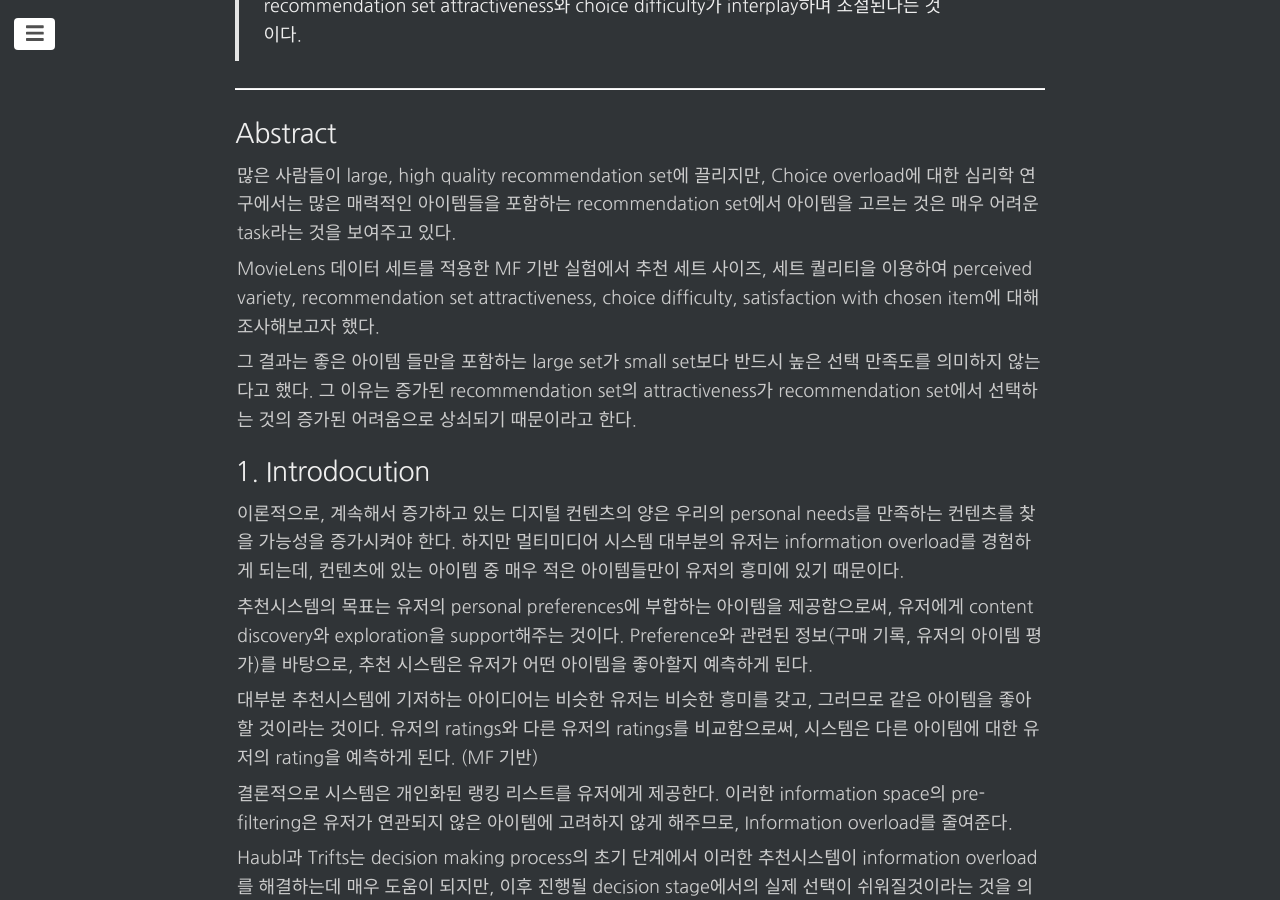
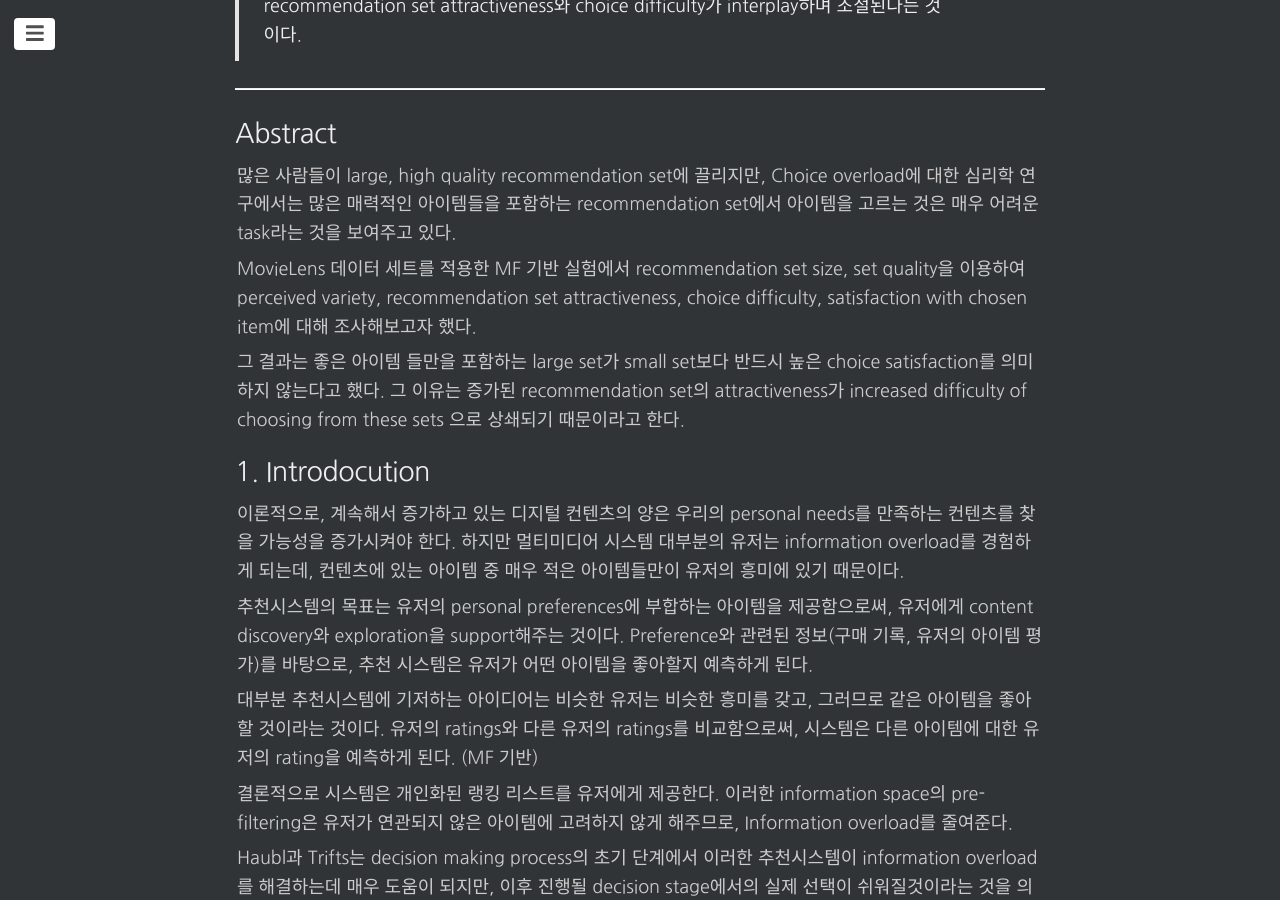
Before and after one commit to changhyeonnam/changhyeonnam.github.io, a Jekyll site: the page built from _posts/2023/2023-04-27-choice_overload.md, in a window 1280 px wide and 900 px high, scrolled down 595 px. Built offline with Jekyll 4.4.1, drawn with Linux system fonts in a browser that asks for light colours; nearby versions of some CDN libraries; comment, search, counter and statistics services are not loaded.

Commit message:
update post

```diff
--- a/_posts/2023/2023-04-27-choice_overload.md
+++ b/_posts/2023/2023-04-27-choice_overload.md
@@ -22,9 +22,9 @@ sitemap :
 
 많은 사람들이  large, high quality recommendation set에 끌리지만, Choice overload에 대한 심리학 연구에서는 많은 매력적인 아이템들을 포함하는 recommendation set에서 아이템을 고르는 것은 매우 어려운 task라는 것을 보여주고 있다.
 
-MovieLens 데이터 세트를 적용한 MF 기반 실험에서 추천 세트 사이즈, 세트 퀄리티을 이용하여 perceived variety, recommendation set attractiveness, choice difficulty, satisfaction with chosen item에 대해 조사해보고자 했다.
+MovieLens 데이터 세트를 적용한 MF 기반 실험에서 recommendation set size, set quality을 이용하여 perceived variety, recommendation set attractiveness, choice difficulty, satisfaction with chosen item에 대해 조사해보고자 했다.
 
-그 결과는 좋은 아이템 들만을 포함하는 large set가 small set보다 반드시 높은 선택 만족도를 의미하지 않는다고 했다. 그 이유는 증가된 recommendation set의 attractiveness가 recommendation set에서 선택하는 것의 증가된 어려움으로 상쇠되기 때문이라고 한다.
+그 결과는 좋은 아이템 들만을 포함하는 large set가 small set보다 반드시 높은 choice satisfaction를 의미하지 않는다고 했다. 그 이유는 증가된 recommendation set의 attractiveness가 increased difficulty of choosing from these sets 으로 상쇄되기 때문이라고 한다.
 
 ## 1. Introdocution
 
```
